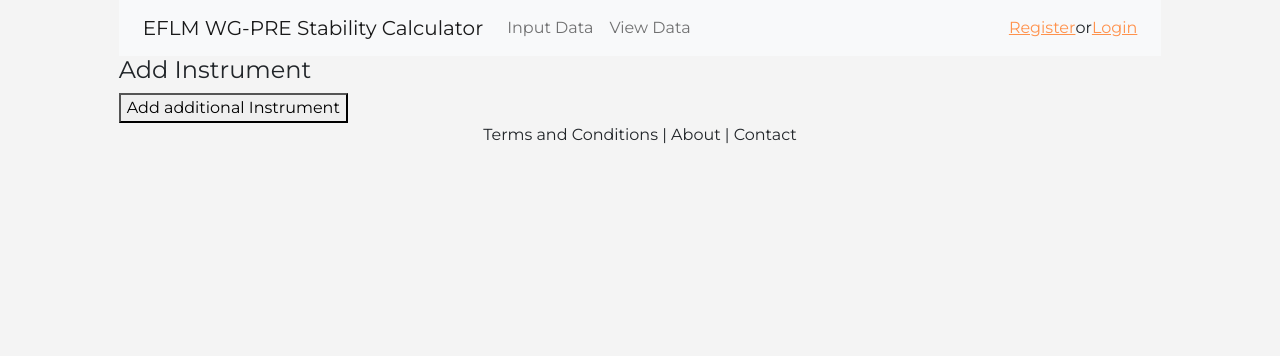
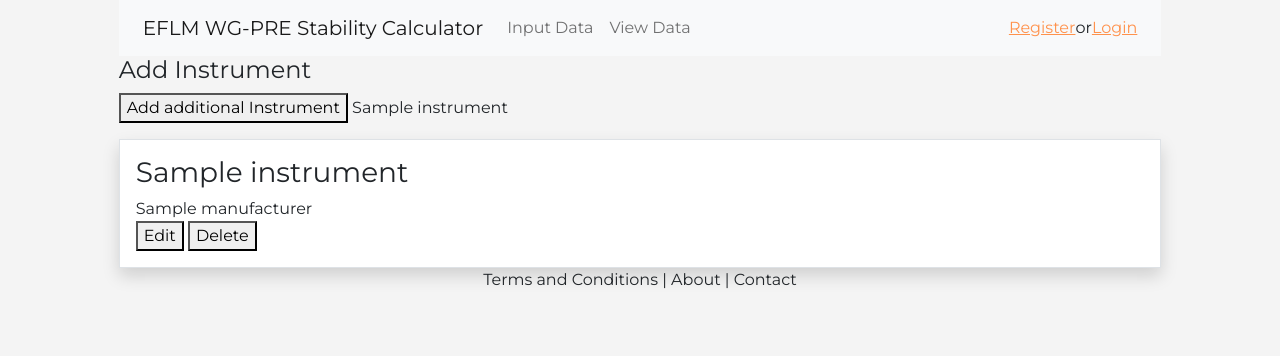
Before and after one commit to drfoehn/stabcalc, a Django app: template calculator/templates/calculator/instrument_list.html in a window 1280 px wide. Shown: the top 356 px of the page. Run offline with Django 4.2, Linux system fonts and the light colour scheme; the template is opened without the code that fills it: most values are stand-ins (such as "Sample title", 1, 10 or a date in 2020); parts of the project's set-up code (start-up, migrations or seed data) failed here and were passed over; some libraries are stand-ins or nearby versions.

Commit message:
third part of htmx working

```diff
--- a/calculator/templates/calculator/instrument_list.html
+++ b/calculator/templates/calculator/instrument_list.html
@@ -9,7 +9,18 @@
     <h4>Add Instrument</h4>
 
          <button hx-get="{% url 'create-instrument-form' %}" hx-swap="beforeend" hx-target="#instrument_form">Add additional Instrument</button>
+            {% if object_list %}
+                {% for instrument in object_list %}
+                    {{ instrument.name }}
 
+                {% endfor %}
+                {% else %}
+                lulu
+            {% endif %}
+
+    {% for instrument in instruments %}
+                {% include 'calculator/partials/instrument_detail.html' %}
+            {% endfor %}
 {#    {% if object_list %}#}
 {#        <div class="row d-flex justify-content-center">#}
 {#            {% for instrument in object_list %}#}
--- a/calculator/templates/calculator/partials/instrument_detail.html
+++ b/calculator/templates/calculator/partials/instrument_detail.html
@@ -1,11 +1,14 @@
-{{ instrument.name }}, {{ instrument.manufacturer }}
 
 {##}
-{#<div hx-target="this" class="mt-3 py-3 px-3 bg-white shadow border border-gray-100">#}
-{##}
-{#    <h3>{{ instrument.name }}</h3>#}
-{#    {{ instrument.manufacturer }}<br>#}
-{#    <div class="mt-2">#}
+<div hx-target="this" class="mt-3 py-3 px-3 bg-white shadow border border-gray-100">
+
+    <h3>{{ instrument.name }}</h3>
+    {{ instrument.manufacturer }}<br>
+
+    <button hx-get="">Edit</button>
+    <button hx-post="">Delete</button>
+
+    {#    <div class="mt-2">#}
 {#        <button hx-get="{% url 'update-book' book.id %}" hx-swap="outerHTML"#}
 {#            class="inline-flex items-center px-3 py-2 border border-transparent text-sm leading-4 font-medium rounded-md text-indigo-700 bg-indigo-100 hover:bg-indigo-200 focus:outline-none focus:ring-2 focus:ring-offset-2 focus:ring-indigo-500">#}
 {#            Update#}
@@ -25,5 +28,5 @@
 {#<a href="{% url 'add_parameter' %}">Next (Parameters)</a>#}
 {##}
 {##}
-{#</div>#}
+</div>
 {##}
--- a/calculator/views.py
+++ b/calculator/views.py
@@ -448,7 +448,7 @@ class DashboardView(ListView):
 
 def create_instrument(request):
     form = InstrumentForm(request.POST or None)
-    instrument = Instrument
+    instruments = Instrument.objects.filter()
 
     if request.method == 'POST':
         if form.is_valid():
@@ -464,7 +464,7 @@ def create_instrument(request):
 
     context = {
         'form': form,
-        'instrument': instrument,
+        'instruments': instruments,
     }
 
     return render(request, 'calculator/instrument_list.html', context)
```
